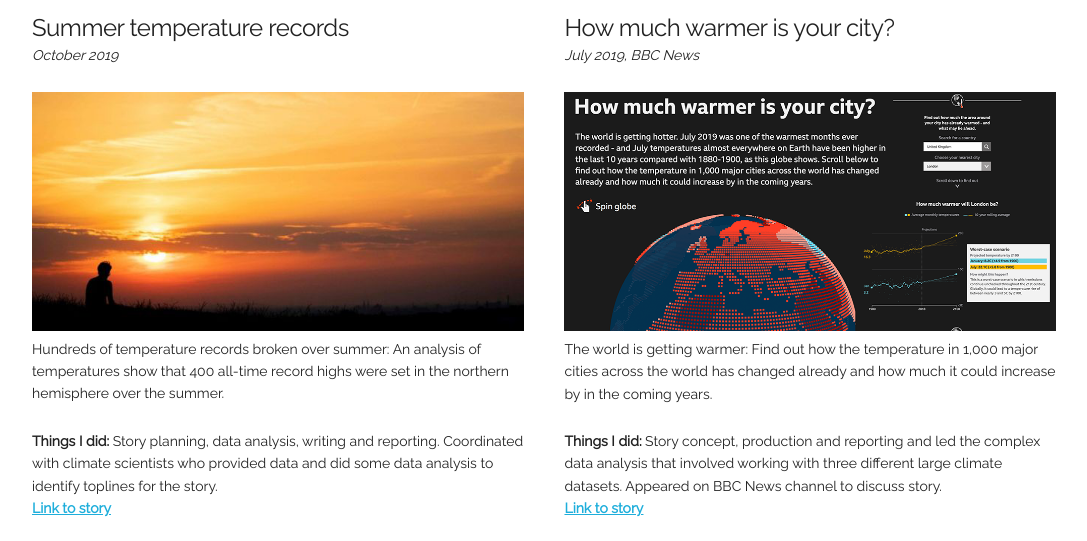
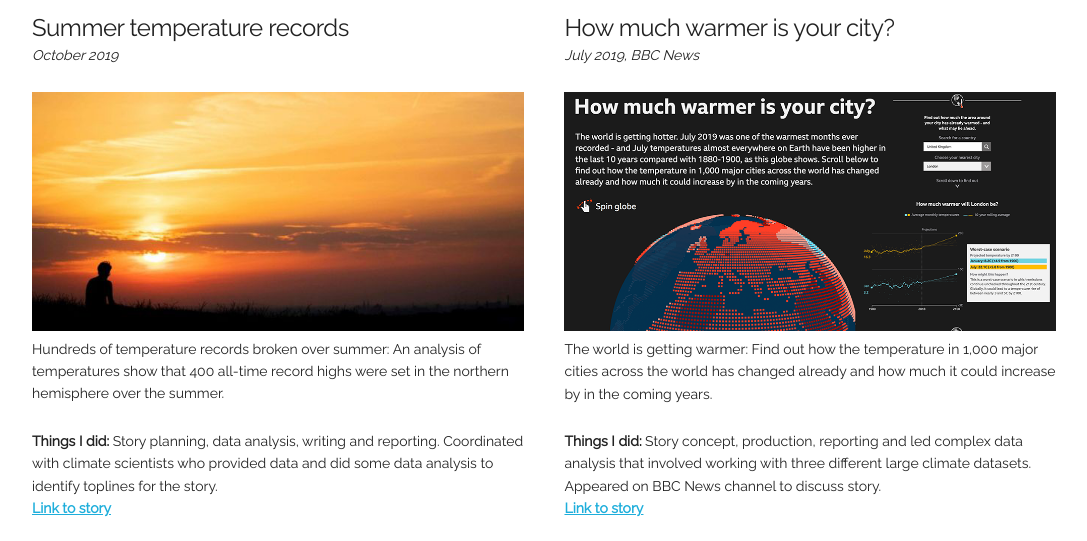
Before and after one commit to nassosstylianou/nassosstylianou.github.io, a plain HTML site: page index.html in a window 1280 px wide. Shown: the part 217-758 px from the top of the page, without its empty margins (96-1183 px from the left). Drawn offline with Linux system fonts and the light colour scheme.

Commit message:
updates text

```diff
--- a/index.html
+++ b/index.html
@@ -128,7 +128,7 @@
                 <div class="description">
                     <p class="description--story">The world is getting warmer: Find out how the temperature in 1,000 major cities across the world has changed already and how much it could increase by in the coming years. </p>
 
-                    <p class="description--what-i-did"><strong>Things I did: </strong>Story concept, production and reporting and led the complex data analysis that involved working with three different large climate datasets. Appeared on BBC News channel to discuss story.
+                    <p class="description--what-i-did"><strong>Things I did: </strong>Story concept, production, reporting and led complex data analysis that involved working with three different large climate datasets. Appeared on BBC News channel to discuss story.
                         <br>
                         <strong> <a class="story-link" href="https://www.bbc.co.uk/news/resources/idt-985b9374-596e-4ae6-aa04-7fbcae4cb7ee">Link to story</a></strong>
                     </p>
```
